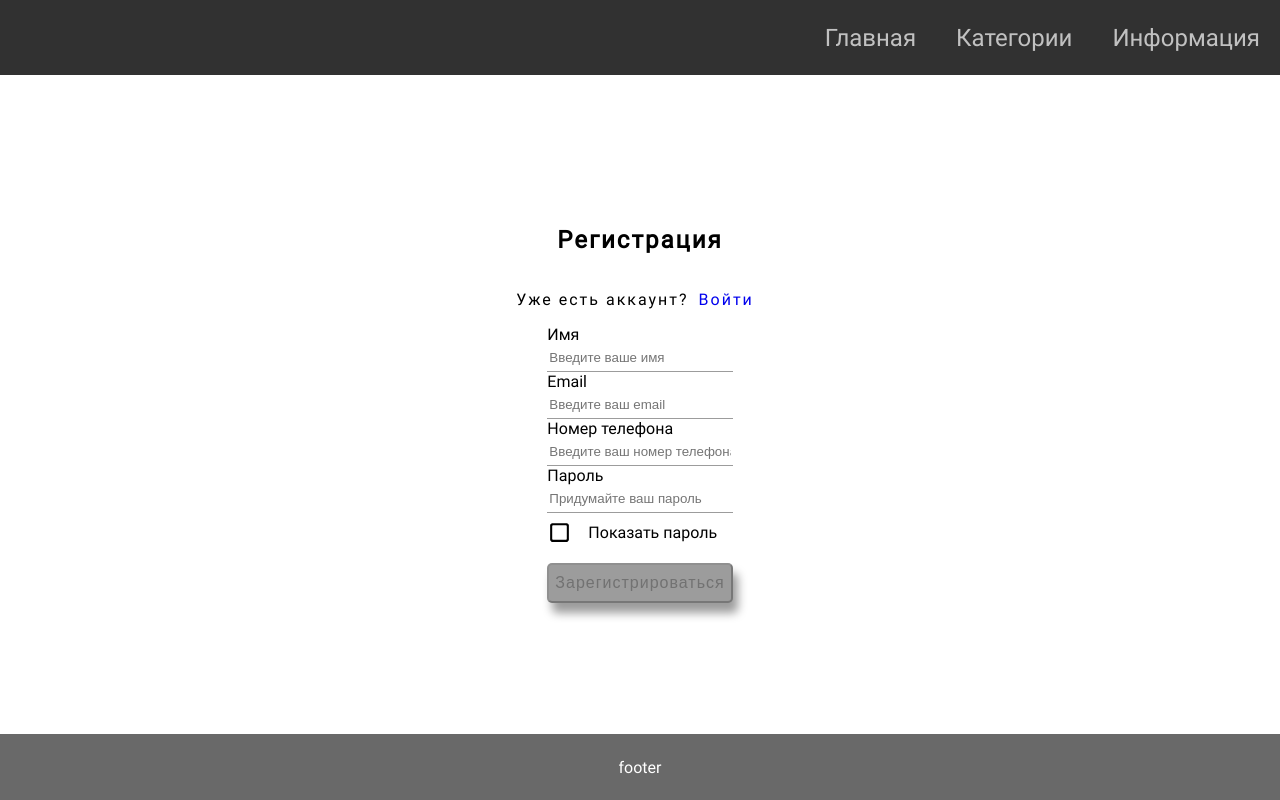
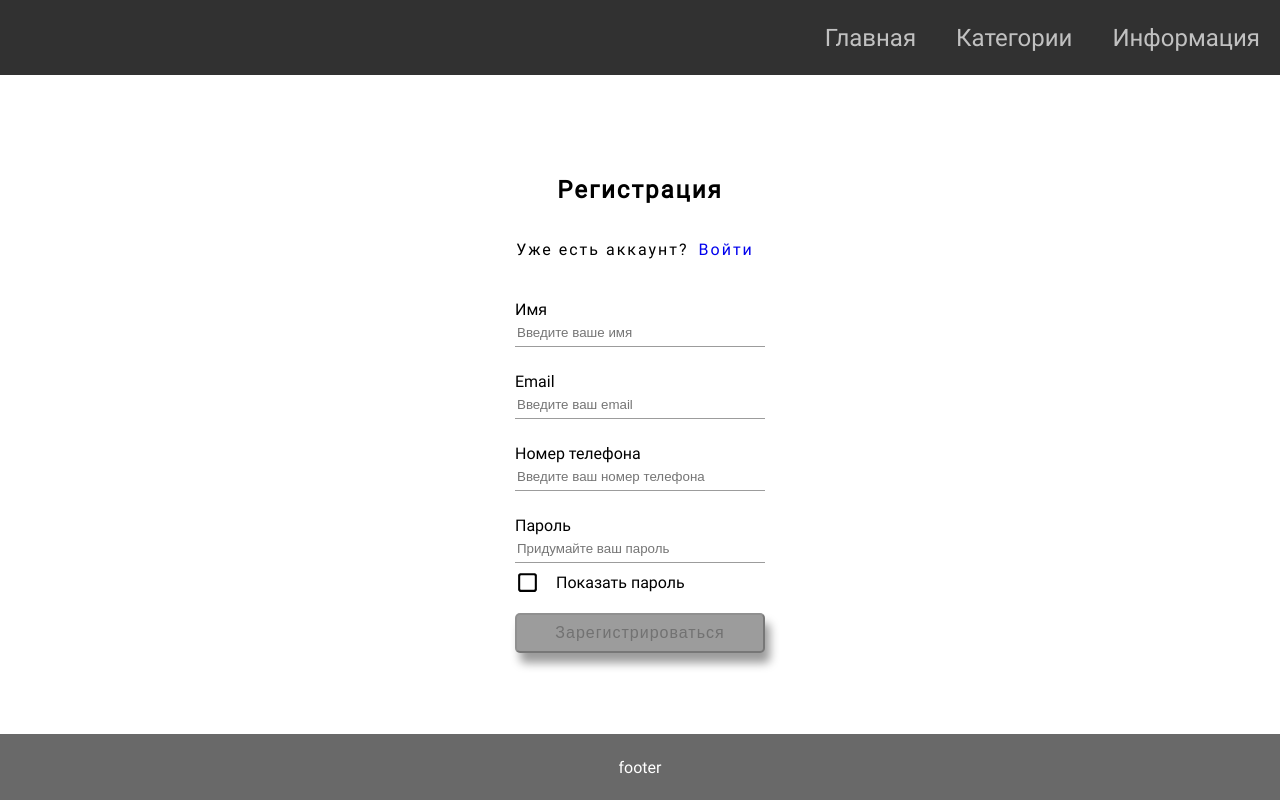
Before and after one commit to s-gumerov/Authorization, a React (Create React App) app: page / in a window 1280 px wide. Built offline with nearby package versions, Linux system fonts and the light colour scheme.

Commit message:
changed errorMessage function

```diff
--- a/public/index.html
+++ b/public/index.html
@@ -7,14 +7,14 @@
   <meta name="viewport" content="width=device-width, initial-scale=1" />
   <meta name="theme-color" content="#000000" />
   <meta name="description" content="Web site created using create-react-app" />
-  <link rel="apple-touch-icon" href="%PUBLIC_URL%/logo192.png" />
+  <!-- <link rel="apple-touch-icon" href="%PUBLIC_URL%/logo192.png" /> -->
   <!--Import Google Icon Font-->
   <!-- <link href="https://fonts.googleapis.com/icon?family=Material+Icons" rel="stylesheet"> -->
   <!--
       manifest.json provides metadata used when your web app is installed on a
       user's mobile device or desktop. See https://developers.google.com/web/fundamentals/web-app-manifest/
     -->
-  <link rel="manifest" href="%PUBLIC_URL%/manifest.json" />
+  <!-- <link rel="manifest" href="%PUBLIC_URL%/manifest.json" /> -->
   <!-- Compiled and minified CSS -->
   <!-- <link rel="stylesheet" href="https://cdnjs.cloudflare.com/ajax/libs/materialize/1.0.0/css/materialize.min.css"> -->
 
--- a/src/Main/Registration/RegistrationForm/RegistrationForm/RegistrationForm.tsx
+++ b/src/Main/Registration/RegistrationForm/RegistrationForm/RegistrationForm.tsx
@@ -65,6 +65,10 @@ export const RegistrationForm: React.FC = () => {
         let completed = true;
 
         const errorMessage = (error: boolean, completed: boolean) => {
+            // if (error === true) {
+            //     let newValue = e.target.value.slice(0, -1);
+            //     e.target.value = newValue;
+            // }
             setPromptProps({
                 id: e.target.id,
                 message: message,
@@ -81,7 +85,6 @@ export const RegistrationForm: React.FC = () => {
             e.target.value.length < 1 ? errorMessage(!error, !completed) : errorMessage(error, !completed);
         };
     };
-
 
     const showPassword = () => {
         if (toggleInputTypeRef.current?.type === 'password') toggleInputTypeRef.current.type = 'text';
@@ -108,20 +111,22 @@ export const RegistrationForm: React.FC = () => {
         <form
             onSubmit={formHandler}
             className="autorisation-form">
-            {promptProps.id === "userName" && <FormPrompt {...promptProps} />}
+            <div className="form-prompt">
+                {promptProps.id === "userName" && <FormPrompt {...promptProps} />}
+            </div>
             <label htmlFor="userName">Имя</label>
             <input type="text" name="userName" id="userName"
-                placeholder="Введите ваше имя" disabled={false}
+                placeholder="Введите ваше имя"
                 onChange={inputHandler}
                 onClick={() => setPromptProps({
                     id: 'userName',
                     message: 'Не может содержать цифры и символы кроме пробела и дефиса',
                     error: false
-                })
-                }
+                })}
             />
-
-            {promptProps.id === "userEmail" && <FormPrompt {...promptProps} />}
+            <div className="form-prompt">
+                {promptProps.id === "userEmail" && <FormPrompt {...promptProps} />}
+            </div>
             <label htmlFor="userEmail">Email</label>
             <input type="email" name="userEmail" id="userEmail"
                 placeholder="Введите ваш email"
@@ -132,8 +137,9 @@ export const RegistrationForm: React.FC = () => {
                     error: false
                 })}
             />
-
-            {promptProps.id === "userPhone" && <FormPrompt {...promptProps} />}
+            <div className="form-prompt">
+                {promptProps.id === "userPhone" && <FormPrompt {...promptProps} />}
+            </div>
             <label htmlFor="userPhone">Номер телефона</label>
             <input type="tel" id="userPhone" name="userPhone"
                 required={true} minLength={11} maxLength={16}
@@ -147,10 +153,10 @@ export const RegistrationForm: React.FC = () => {
                     })
                 }
             />
-
-            {promptProps.id === "userPassword" && <FormPrompt {...promptProps} />}
+            <div className="form-prompt">
+                {promptProps.id === "userPassword" && <FormPrompt {...promptProps} />}
+            </div>
             <label htmlFor="userPassword">Пароль</label>
-
             <input type="password" name="userPassword" id="userPassword"
                 placeholder="Придумайте ваш пароль"
                 ref={toggleInputTypeRef}
--- a/src/Main/Registration/RegistrationForm/RegistrationForm/RegistrationFormComponents/FormPrompt.tsx
+++ b/src/Main/Registration/RegistrationForm/RegistrationForm/RegistrationFormComponents/FormPrompt.tsx
@@ -4,7 +4,7 @@ import { IPrompt } from "../../../../../Interfaces"
 export const FormPrompt: React.FC<IPrompt> = ({ message, error }) => {
 
     return (
-        <i className={` form-prompt ${error && 'form-prompt_error'}`}>
+        <i className={`${error && 'form-prompt_error'}`}>
             {message}
         </i>
     )
--- a/src/Main/Registration/RegistrationForm/RegistrationForm/RegistrationFormComponents/style/style.css
+++ b/src/Main/Registration/RegistrationForm/RegistrationForm/RegistrationFormComponents/style/style.css
@@ -26,8 +26,6 @@
   }
 
   .show-password{
-    /* margin: 0px 10px 0px 0px; */
-    /* background-color: rgb(241, 241, 241); */
     height: 40px;
     display: flex;
     flex-flow: row nowrap;
```
